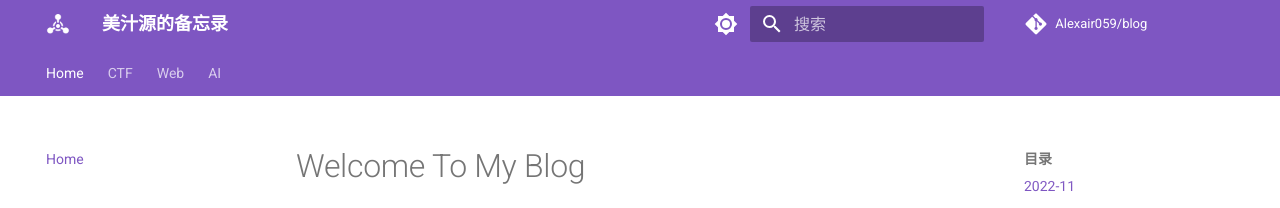
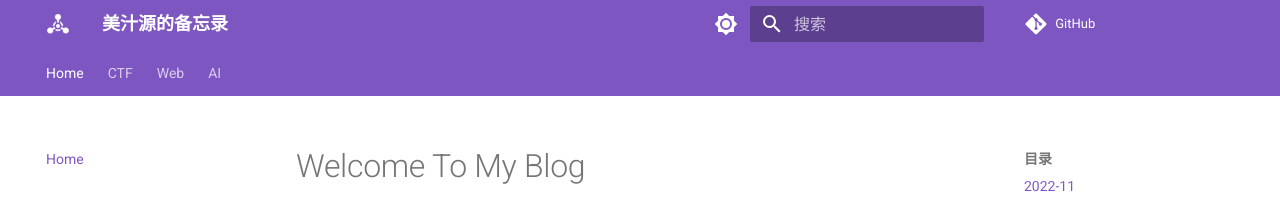
Before and after one commit to Alexair059/Alexair059.github.io, an MkDocs documentation site: the page built from docs/index.md, in a window 1280 px wide. Shown: the top 208 px of the page. Built offline with MkDocs 1.6.1 and Material for MkDocs 9.7.7, drawn with Linux system fonts in a browser that asks for light colours; comment, search, counter and statistics services are not loaded.

Commit message:
yml updated

```diff
--- a/mkdocs.yml
+++ b/mkdocs.yml
@@ -26,8 +26,7 @@ theme:
     - navigation.top
     # - header.autohide
 
-repo_url: https://gitee.com/Alexair059/blog
-repo_name: Alexair059/blog
+repo_url: https://github.com/Alexair059/Alexair059.github.io
 
 
 extra:
```
